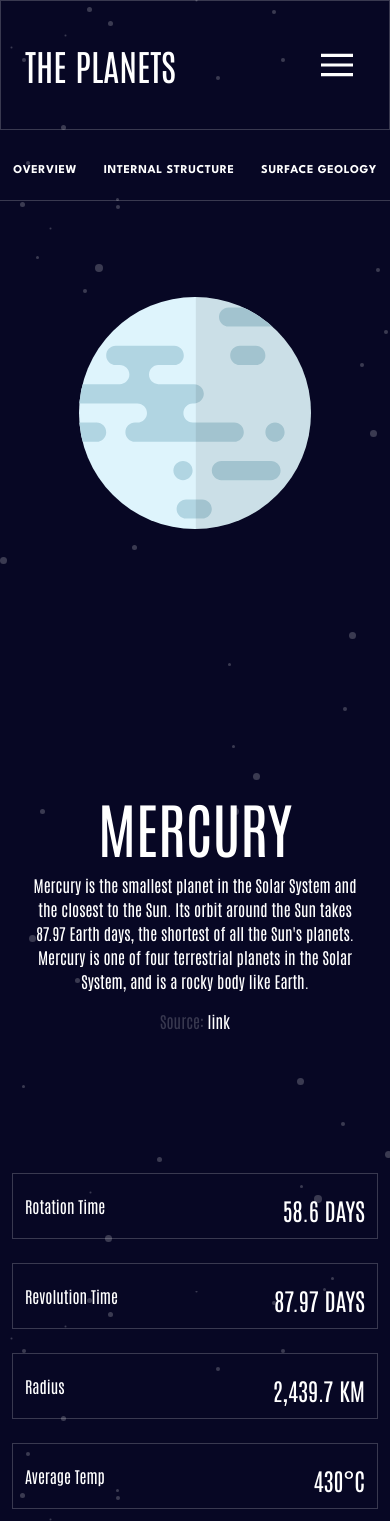
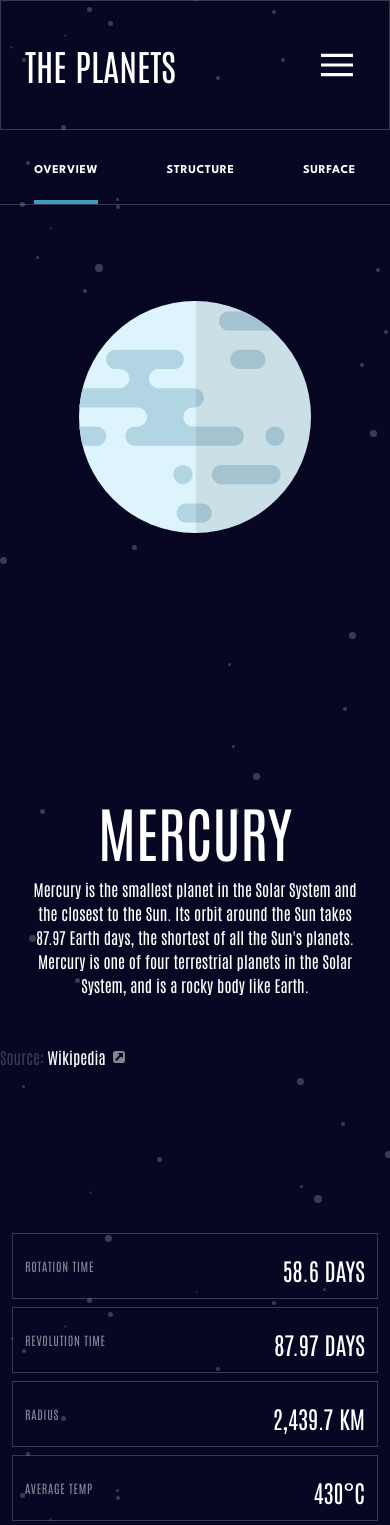
Before and after one commit to Stephanefy/frontendmentorio-challenges, a React (Vite) app: page / in a window 390 px wide. Built offline with nearby package versions, Linux system fonts and the light colour scheme.

Commit message:
feat: mobile tabs are now working

```diff
--- a/src/components/NavBar.tsx
+++ b/src/components/NavBar.tsx
@@ -3,7 +3,8 @@ import data from '../../data.json';
 
 interface NavBarProps {
   handleSelectPlanet: Function,
-  planetColors: string[]
+  planetColors: string[],
+
 }
 
 
--- a/src/components/Planet.tsx
+++ b/src/components/Planet.tsx
@@ -48,9 +48,21 @@ export default function Planet({currentPlanet} : PlanetProps) {
 
         <article className="w-full text-white h-full md:max-w-[1440px] mx-auto overflow-x-hidden">
             <ul className="mobile-tab md:hidden flex my-3 justify-around w-full">
-                    <li><button className={`mobile-tab-item w-full h-[48] uppercase my-2 py-3 flex justify-between font-['league_Spartan'] font-bold tracking-wider text-[12px]`}   onClick={() => setCurrentOpenedTab(0)}><span className='flex-1 text-left'>Overview</span></button></li>
-                    <li><button className={`w-full h-[48] uppercase my-2  py-3 flex justify-between font-['league_Spartan'] font-bold tracking-wider text-[12px]`}  onClick={() => setCurrentOpenedTab(1)}><span className='flex-1 text-left'>Internal Structure</span></button></li>
-                    <li><button className={`w-full h-[48] uppercase my-2  py-3 flex justify-between font-['league_Spartan'] font-bold tracking-wider text-[12px]`}  onClick={() => setCurrentOpenedTab(2)}><span className='flex-1 text-left'>Surface Geology</span></button></li>
+                    <li
+                    style={{
+                        borderBottom: currentOpenedTab === 0 ? `4px solid ${currentPlanet?.color}` : 'none'
+                    }}
+                    ><button className={`mobile-tab-item w-full h-[48] uppercase my-2 py-3 flex justify-between font-['league_Spartan'] font-bold tracking-wider text-[12px]`}   onClick={() => setCurrentOpenedTab(0)}><span className='flex-1 text-left'>Overview</span></button></li>
+                    <li
+                        style={{
+                        borderBottom: currentOpenedTab === 1 ? `4px solid ${currentPlanet?.color}` : 'none'
+                    }}
+                    ><button className={`w-full h-[48] uppercase my-2  py-3 flex justify-between font-['league_Spartan'] font-bold tracking-wider text-[12px]`}  onClick={() => setCurrentOpenedTab(1)}><span className='flex-1 text-left'>Structure</span></button></li>
+                    <li
+                        style={{
+                        borderBottom: currentOpenedTab === 2 ? `4px solid ${currentPlanet?.color}` : 'none'
+                    }}
+                    ><button className={`w-full h-[48] uppercase my-2  py-3 flex justify-between font-['league_Spartan'] font-bold tracking-wider text-[12px]`}  onClick={() => setCurrentOpenedTab(2)}><span className='flex-1 text-left'>Surface</span></button></li>
             </ul>
             <section className="w-full h-auto flex flex-col lg:flex-row justify-between items-center overflow-x-hidden  gap-64 mt-24 mb-0">
                 <div className="basis-5/6">
@@ -73,8 +85,15 @@ export default function Planet({currentPlanet} : PlanetProps) {
                     <div className='w-12/12 text-center md:text-left md:w-7/12 '>
                         <h1 className="text-6xl uppercase my-3">{currentPlanet?.name}</h1>
                         <p className="px-6 md:px-0 md:pr-32 lg:pr-0 lg:w-full my-4">{currentPlanet?.overview.content}</p>
+                        <div className='flex items-center gap-2'>
+                            <a href={`
+                                ${currentOpenedTab === 0 ? currentPlanet?.overview.source : currentOpenedTab === 1 ? currentPlanet?.structure.source : currentPlanet?.geology.source}
+                            `} className="my-8"><span className="text-custom_grey ">Source: </span>
+                                Wikipedia
+                            </a>
+                            <svg xmlns="http://www.w3.org/2000/svg" width="12" height="12"><path fill="#FFF" d="M11.34.66C10.9.22 10.37 0 9.75 0h-7.5C1.63 0 1.1.22.66.66.22 1.1 0 1.63 0 2.25v7.5c0 .62.22 1.15.66 1.59.44.44.97.66 1.59.66h7.5c.62 0 1.15-.22 1.59-.66.44-.44.66-.97.66-1.59v-7.5c0-.62-.22-1.15-.66-1.59zM10 6.25a.467.467 0 01-.305.46.544.544 0 01-.195.04.465.465 0 01-.352-.149L8.023 5.476 3.852 9.648a.481.481 0 01-.352.149.48.48 0 01-.352-.149l-.796-.797a.48.48 0 01-.149-.351.48.48 0 01.149-.352l4.172-4.172-1.125-1.125c-.162-.15-.198-.333-.11-.546A.467.467 0 015.75 2H9.5c.135 0 .253.05.352.148A.48.48 0 0110 2.5v3.75z" opacity=".5"/></svg>
+                        </div>
 
-                        <a href="#" className="my-8"><span className="text-custom_grey ">Source: </span>link</a>
                     </div>
                     <ul className="hidden md:block my-3 w-4/12 lg:w-4/6">
                     <li><button className={`tab w-full h-[48] uppercase my-2 py-3 flex justify-between font-['league_Spartan'] font-bold tracking-wider text-[12px]`} style={{backgroundColor: `${currentOpenedTab === 0 ? currentPlanet?.color : 'transparent'}`}} onClick={() => setCurrentOpenedTab(0)}><span className='px-6'>01</span><span className='flex-1 text-left'>Overview</span></button></li>
@@ -85,20 +104,20 @@ export default function Planet({currentPlanet} : PlanetProps) {
 
             </section>
             <section className="max-w-3xl lg:max-w-none lg:w-full flex flex-col md:flex-row justify-between lg:mb-24 mt-32 overflow-x-hidden px-3 mx-auto">
-                <article className="planet--features flex justify-between items-center md:block border-2 border-white my-3 mx-auto md:mx-3 p-3 lg:p-6 text-left w-full md:w-72">
-                    <h4 className="lg:text-lg">Rotation Time</h4>
+                <article className="planet--features flex justify-between items-center md:block border-2 border-white my-1 md:my-3 mx-auto md:mx-3 p-3 lg:p-6 text-left w-full md:w-72">
+                    <h4 className="text--grey text-xs lg:text-lg">Rotation Time</h4>
                     <p className="text-2xl lg:text-4xl mt-2 uppercase">{currentPlanet?.rotation}</p>
                 </article>
-                <article className="planet--features flex justify-between items-center md:block  border-2 border-white my-3 mx-auto md:mx-3 p-3 lg:p-6 text-left w-full md:w-72">
-                    <h4 className="lg:text-lg">Revolution Time</h4>
+                <article className="planet--features flex justify-between items-center md:block  border-2 border-white my-1 md:my-3 mx-auto md:mx-3 p-3 lg:p-6 text-left w-full md:w-72">
+                    <h4 className="text--grey text-xs lg:text-lg">Revolution Time</h4>
                     <p className="text-2xl lg:text-4xl mt-2 uppercase">{currentPlanet?.revolution}</p>
                 </article>
-                <article className="planet--features flex justify-between items-center md:block  border-2 border-white my-3 mx-auto md:mx-3 p-3 lg:p-6 text-left w-full md:w-72">
-                    <h4 className="lg:text-lg">Radius</h4>
+                <article className="planet--features flex justify-between items-center md:block  border-2 border-white my-1 md:my-3 mx-auto md:mx-3 p-3 lg:p-6 text-left w-full md:w-72">
+                    <h4 className="text--grey text-xs lg:text-lg">Radius</h4>
                     <p className="text-2xl lg:text-4xl mt-2 uppercase">{currentPlanet?.radius}</p>
                 </article>
-                <article className="planet--features flex justify-between items-center md:block  border-2 border-white my-3 mx-auto md:mx-3 p-3 lg:p-6 text-left w-full md:w-72">
-                    <h4 className="lg:text-lg">Average Temp</h4>
+                <article className="planet--features flex justify-between items-center md:block  border-2 border-white my-1 md:my-3 mx-auto md:mx-3 p-3 lg:p-6 text-left w-full md:w-72">
+                    <h4 className="text--grey text-xs lg:text-lg">Average Temp</h4>
                     <p className="text-2xl lg:text-4xl mt-2 uppercase">{currentPlanet?.temperature}</p>
                 </article>
 
--- a/src/index.css
+++ b/src/index.css
@@ -13,6 +13,12 @@
     border-bottom: 1px solid rgba(255, 255, 255, .2);
 }
 
+.text--grey  {
+    color: rgba(255, 255, 255, .5);
+    text-transform: uppercase;
+    letter-spacing: 0.727273px;
+}
+
 .planet-image {
     width: 80%;
     margin: auto;
```
